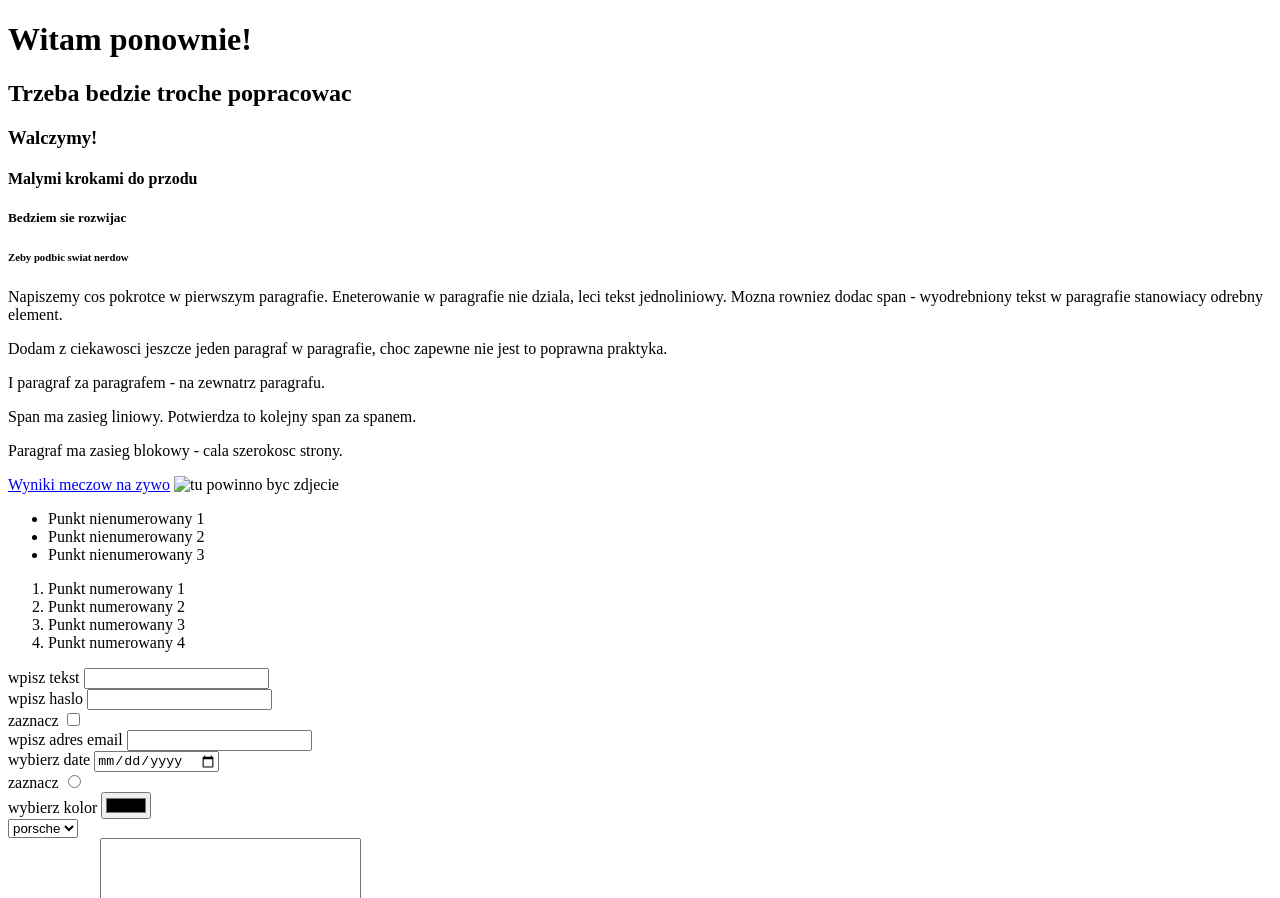
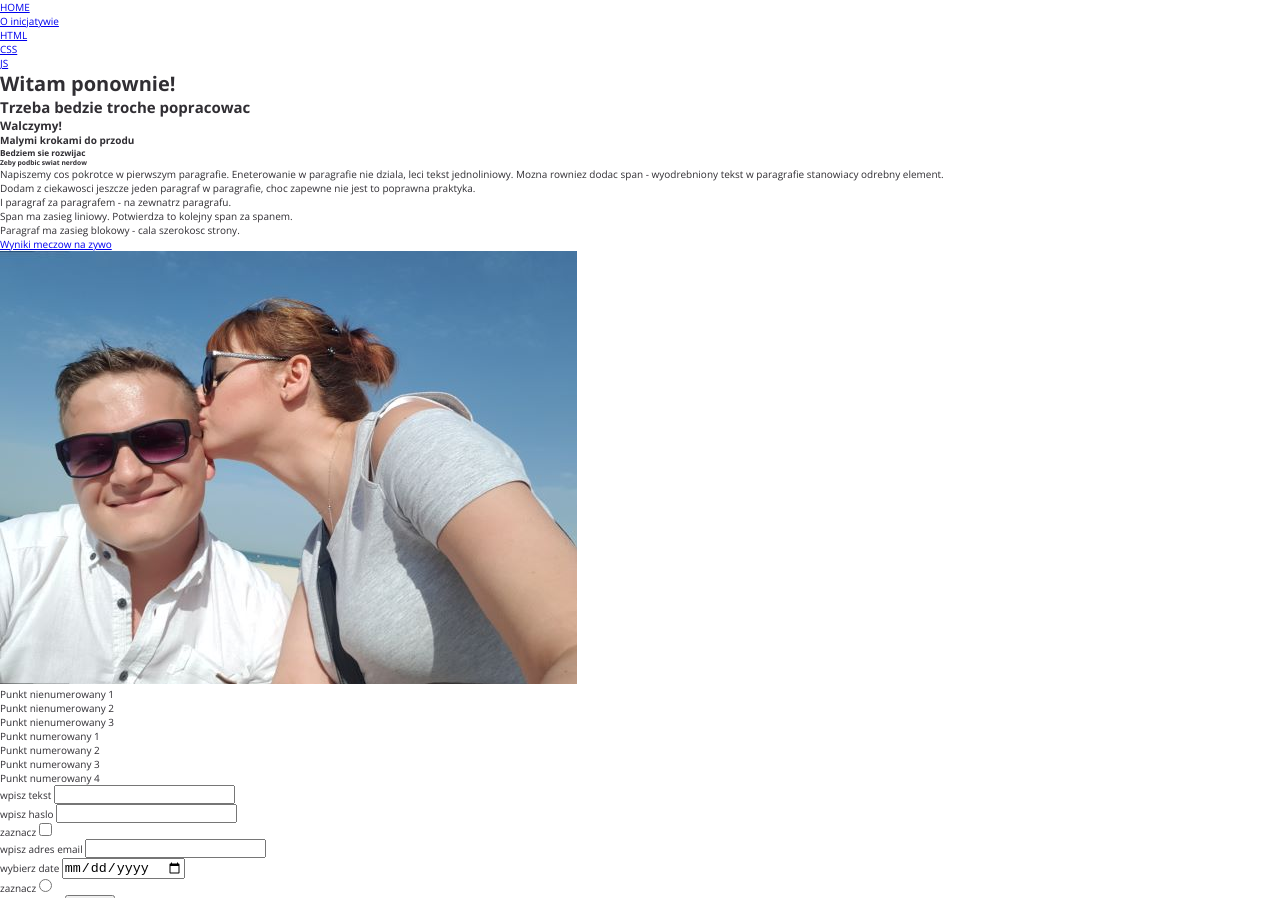
Before and after one commit to rafal-kozlowski/FrontendBasics, a plain HTML site: page index.html in a window 1280 px wide. Shown: the top 898 px of the page. Drawn offline with nearby package versions, Linux system fonts and the light colour scheme.

Commit message:
dodanie stylowania globalnego

```diff
--- a/index.html
+++ b/index.html
@@ -3,11 +3,36 @@
     <head>
         <meta charset="UTF-8">
 
-        <title>HTML Review 1</title>
+        <title>FrontEnd Review 1</title>
+
+        <link href="https://fonts.googleapis.com/css2?family=Open+Sans:ital,wght@0,300;0,400;0,600;0,700;0,800;1,300;1,400;1,600;1,700;1,800&display=swap" rel="stylesheet">
+        <link rel="stylesheet" href="./styles/style.css">
 
     </head>
 
     <body>
+
+        <header>
+            <nav class="navbar">
+                <ul class="navbar-list">
+                    <li class="navbar-list-item">
+                        <a href="#">HOME</a>
+                    </li>
+                    <li class="navbar-list-item">
+                        <a class="navbar-list-link" href="#">O inicjatywie</a>
+                    </li>
+                    <li class="navbar-list-item">
+                        <a class="navbar-list-link" href="#">HTML</a>
+                    </li>
+                    <li class="navbar-list-item">
+                        <a class="navbar-list-link" href="#">CSS</a>
+                    </li>
+                    <li class="navbar-list-item">
+                        <a class="navbar-list-link" href="#">JS</a>
+                    </li>
+                </ul>
+            </nav>
+        </header>
 
         <h1>Witam ponownie!</h1>
         <h2>Trzeba bedzie troche popracowac</h2>
@@ -33,13 +58,16 @@
         <p>Paragraf ma zasieg blokowy - cala szerokosc strony.</p>
 
 
-        <a href="https://www.livescore.com/en/" target="_blank" title="livescore.com">Wyniki meczow na zywo</a>
-        <!--
-        title - tytuł linku (widoczny w "dymku" po najechaniu kursorem)
-        target - w jaki sposób link ma być otwarty (_blank - nowa karta)
-         -->
+        <div>
+            <a href="https://www.livescore.com/en/" target="_blank" title="livescore.com">Wyniki meczow na zywo</a>
+            <!--
+            title - tytuł linku (widoczny w "dymku" po najechaniu kursorem)
+            target - w jaki sposób link ma być otwarty (_blank - nowa karta)
+             -->
+        </div>
 
-         <img src="./pictures/fota.jpg" alt="tu powinno byc zdjecie">
+
+         <img src="./assets/fota.jpg" alt="tu powinno byc zdjecie">
 
         <!-- dodanie listy -->
         <ul>
@@ -180,9 +208,9 @@
             </tbody>
         </table>
 
-        <dialog open>
+        <!-- <dialog open>
             <p>Co slychac?</p>
-        </dialog>
+        </dialog> -->
 
 
 
--- a/styles/style.css
+++ b/styles/style.css
@@ -0,0 +1,11 @@
+* {
+    margin: 0;
+    padding: 0;
+    box-sizing: border-box;
+}
+
+html{
+    font-size: 62.5%;  /* wprowadza sie taka wartosc aby bazowa wielkosc czcionki wynosila 10px - ulatwia to przeliczanie wielkosci. jednostki procentowe sa lepiej skalowalne od jednostek px */
+    font-family: 'Open Sans', sans-serif;
+    color: #302E33;
+}
```
